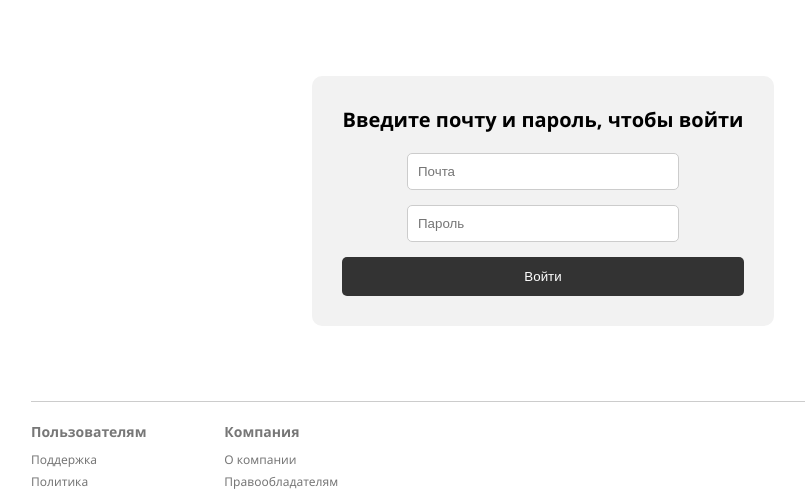
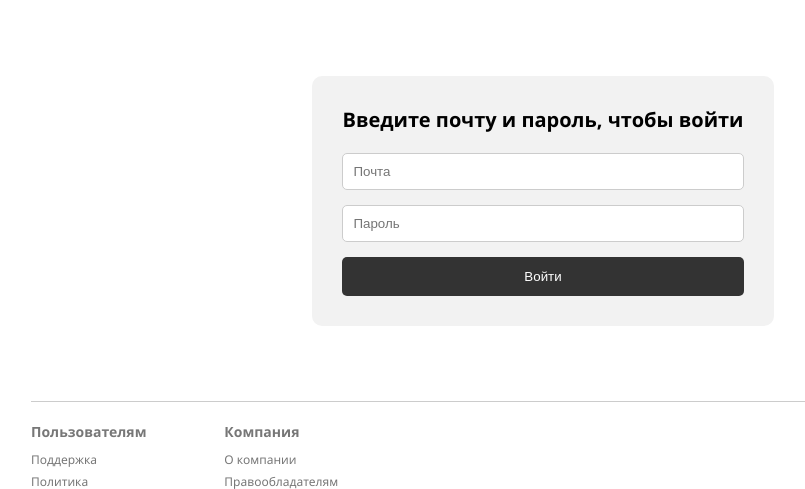
Before and after one commit to ruthen1um/flipandfind, a Django app: template app/store/templates/buyer/login.html in a window 1280 px wide. Shown: the part 271-760 px from the top of the page, without its empty margins (97-902 px from the left). Run offline with Django 5.2, Linux system fonts and the light colour scheme; the template is opened without the code that fills it, so the values that code supplies are empty.

Commit message:
fix input fields widths on user login page

```diff
--- a/app/store/static/buyer/css/login.css
+++ b/app/store/static/buyer/css/login.css
@@ -27,7 +27,8 @@ main {
   margin-bottom: 15px;
   border: 1px solid #ccc;
   border-radius: 5px;
-  width: 250px;
+  box-sizing: border-box;
+  width: 100%;
 }
 
 .login-form__submit-btn {
```
